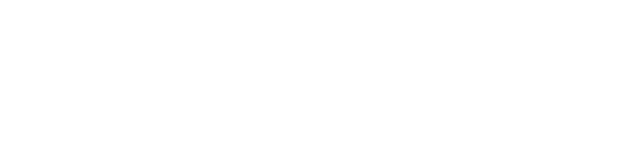
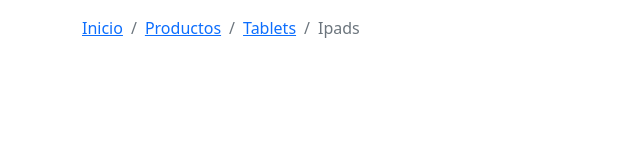
Before and after one commit to jesus-flores-19/aprendiendo_bootstrap, a plain HTML site: page Componentes/MigasDePan.html in a window 1280 px wide. Shown: the whole page, without its empty margins (0-640 px from the left). Drawn offline with nearby package versions, Linux system fonts and the light colour scheme.

Commit message:
Un sencillo diseño de Breadcrumbs

```diff
--- a/Componentes/MigasDePan.html
+++ b/Componentes/MigasDePan.html
@@ -18,9 +18,16 @@
 </head>
 
 <body>
-    <div class="containe">
+    <div class="container">
         <div class="row">
-            <div class="col"></div>
+            <div class="col">
+                <nav class="breadcrumb mt-3 ">
+                    <a href="#" class="breadcrumb-item">Inicio</a>
+                    <a href="#" class="breadcrumb-item">Productos</a>
+                    <a href="#" class="breadcrumb-item">Tablets</a>
+                    <span href="#" class="breadcrumb-item active">Ipads</span>
+                </nav>
+            </div>
         </div>
     </div>
 
```
